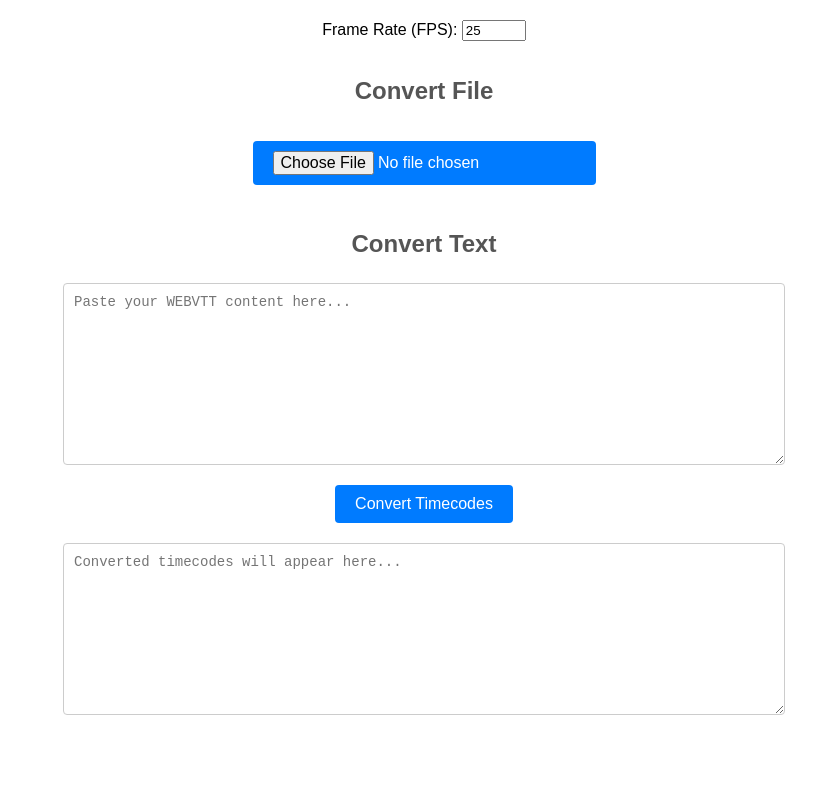
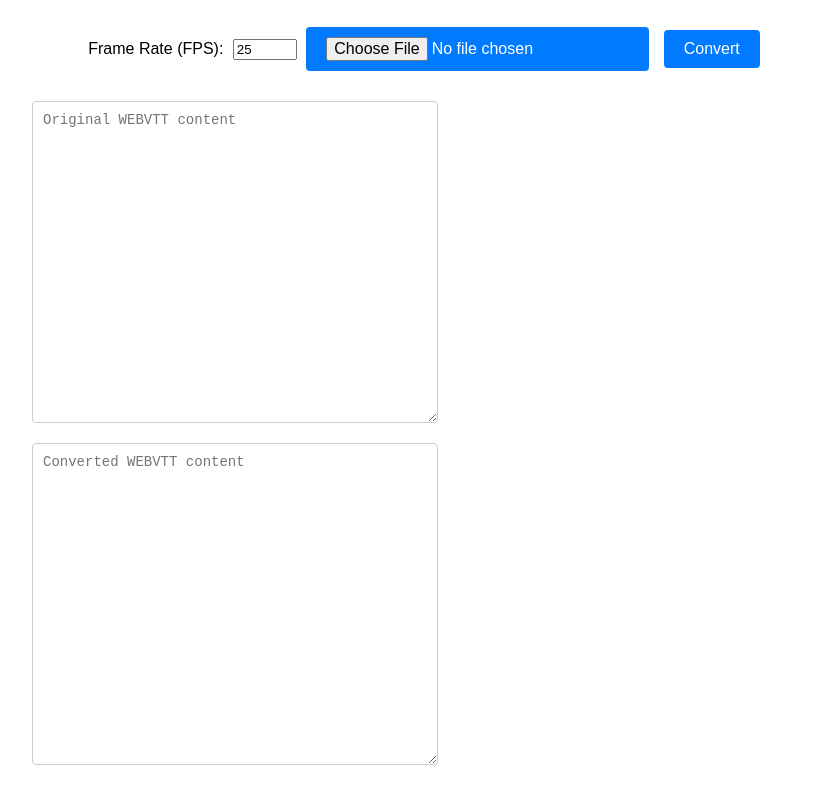
Before and after one commit to dvorkjoker/webvtt, a plain HTML site: page timecodes.html in a window 1280 px wide. Shown: the part 76-871 px from the top of the page, without its empty margins (216-1032 px from the left). Before the commit the page ends 811 px from the top, so only its background shows below. Drawn offline with Linux system fonts and the light colour scheme.

Commit message:
Update timecodes.html

```diff
--- a/timecodes.html
+++ b/timecodes.html
@@ -10,29 +10,26 @@
             margin: 20px auto;
             max-width: 800px;
             line-height: 1.6;
-            text-align: center;
         }
         h1 {
             color: #333;
+            text-align: center;
             margin-bottom: 20px;
         }
-        h2 {
-            color: #555;
-            margin-top: 30px;
-        }
         textarea {
-            width: 100%;
-            max-width: 700px;
-            margin: 10px auto;
+            width: 48%;
+            height: 300px;
+            margin: 10px 1%;
             padding: 10px;
             font-size: 14px;
-            display: block;
+            display: inline-block;
             border: 1px solid #ccc;
             border-radius: 4px;
+            vertical-align: top;
         }
         button, input[type="file"] {
             display: inline-block;
-            margin: 10px auto;
+            margin: 10px 5px;
             padding: 10px 20px;
             font-size: 16px;
             color: #fff;
@@ -45,83 +42,74 @@
         button:hover, input[type="file"]:hover {
             background-color: #0056b3;
         }
-        textarea:focus {
-            outline: none;
-            border-color: #007BFF;
-            box-shadow: 0 0 5px rgba(0, 123, 255, 0.5);
-        }
-        #output {
-            height: 150px;
-        }
-        .section {
-            margin: 20px 0;
-        }
         input[type="file"] {
             text-align: center;
-            color: #fff;
             cursor: pointer;
-            padding: 10px 20px;
-            font-size: 16px;
-            background-color: #007BFF;
-            border: none;
-            border-radius: 4px;
         }
         .frame-rate {
-            margin: 10px 0;
+            margin: 10px 5px;
             font-size: 16px;
+        }
+        .controls {
+            text-align: center;
+            margin-bottom: 10px;
         }
     </style>
 </head>
 <body>
     <h1>VTT Timecode Converter</h1>
 
-    <!-- Frame Rate Selection -->
-    <div class="section">
+    <!-- Controls Section -->
+    <div class="controls">
         <label for="frameRate" class="frame-rate">Frame Rate (FPS):</label>
         <input type="number" id="frameRate" value="25" min="1" max="120">
-    </div>
-
-    <!-- File Upload Section -->
-    <div class="section">
-        <h2>Convert File</h2>
         <input type="file" id="fileInput" accept=".xlsx">
+        <button onclick="convertContent()">Convert</button>
     </div>
 
     <!-- Textarea Conversion Section -->
-    <div class="section">
-        <h2>Convert Text</h2>
-        <textarea id="input" rows="10" placeholder="Paste your WEBVTT content here..."></textarea>
-        <button onclick="convertTextarea()">Convert Timecodes</button>
-        <textarea id="output" rows="10" readonly placeholder="Converted timecodes will appear here..."></textarea>
+    <div>
+        <textarea id="input" placeholder="Original WEBVTT content"></textarea>
+        <textarea id="output" placeholder="Converted WEBVTT content" readonly></textarea>
     </div>
 
     <script>
+        let uploadedFile = null;
+
         document.getElementById('fileInput').addEventListener('change', handleFileUpload);
 
         async function handleFileUpload(event) {
             const file = event.target.files[0];
             if (!file) return;
 
-            const frameRate = parseFloat(document.getElementById('frameRate').value) || 25;
-
             const workbook = await file.arrayBuffer().then(buffer => XLSX.read(buffer, { type: 'array' }));
             const sheetName = workbook.SheetNames[0];
             const sheet = workbook.Sheets[sheetName];
             const rows = XLSX.utils.sheet_to_json(sheet, { header: 1 });
 
-            // Populate the textarea with the original WebVTT content
-            const originalContent = rows.map(row => row[0]).join('\n');
+            const originalContent = rows.map(row => row[0] || '').join('\n');
             document.getElementById('input').value = originalContent;
+            document.getElementById('output').value = ''; // Clear output
+            uploadedFile = { file, rows }; // Save file and rows for later conversion
+        }
 
-            // Convert the timecodes
-            const convertedRows = rows.map(row => {
+        function convertContent() {
+            const frameRate = parseFloat(document.getElementById('frameRate').value) || 25;
+            const input = document.getElementById('input').value;
+            const lines = input.split('\n');
+
+            const convertedContent = lines.map(line => convertTimecodes(line, frameRate)).join('\n');
+            document.getElementById('output').value = convertedContent;
+
+            if (uploadedFile) {
+                // Process the uploaded file's rows with the updated frame rate
+                const convertedRows = uploadedFile.rows.map(row => {
                     if (row.length > 0) {
                         return [convertTimecodes(row[0], frameRate)];
                     }
                     return [''];
                 });
 
-            // Create a new workbook for the converted data
                 const outputWorkbook = XLSX.utils.book_new();
                 const outputSheet = XLSX.utils.aoa_to_sheet(convertedRows);
                 XLSX.utils.book_append_sheet(outputWorkbook, outputSheet, 'Converted');
@@ -129,18 +117,11 @@
                 const blob = XLSX.write(outputWorkbook, { bookType: 'xlsx', type: 'blob' });
                 const a = document.createElement('a');
                 a.href = URL.createObjectURL(blob);
-            a.download = file.name.replace(/\.xlsx$/, '-converted.xlsx');
+                a.download = uploadedFile.file.name.replace(/\.xlsx$/, '-converted.xlsx');
                 document.body.appendChild(a);
                 a.click();
                 document.body.removeChild(a);
             }
-
-        function convertTextarea() {
-            const input = document.getElementById('input').value;
-            const frameRate = parseFloat(document.getElementById('frameRate').value) || 25;
-            const lines = input.split('\n');
-            const convertedContent = lines.map(line => convertTimecodes(line, frameRate)).join('\n');
-            document.getElementById('output').value = convertedContent;
         }
 
         function convertTimecodes(line, frameRate) {
```
Lines whose indentation alone changed are shown as unchanged.
